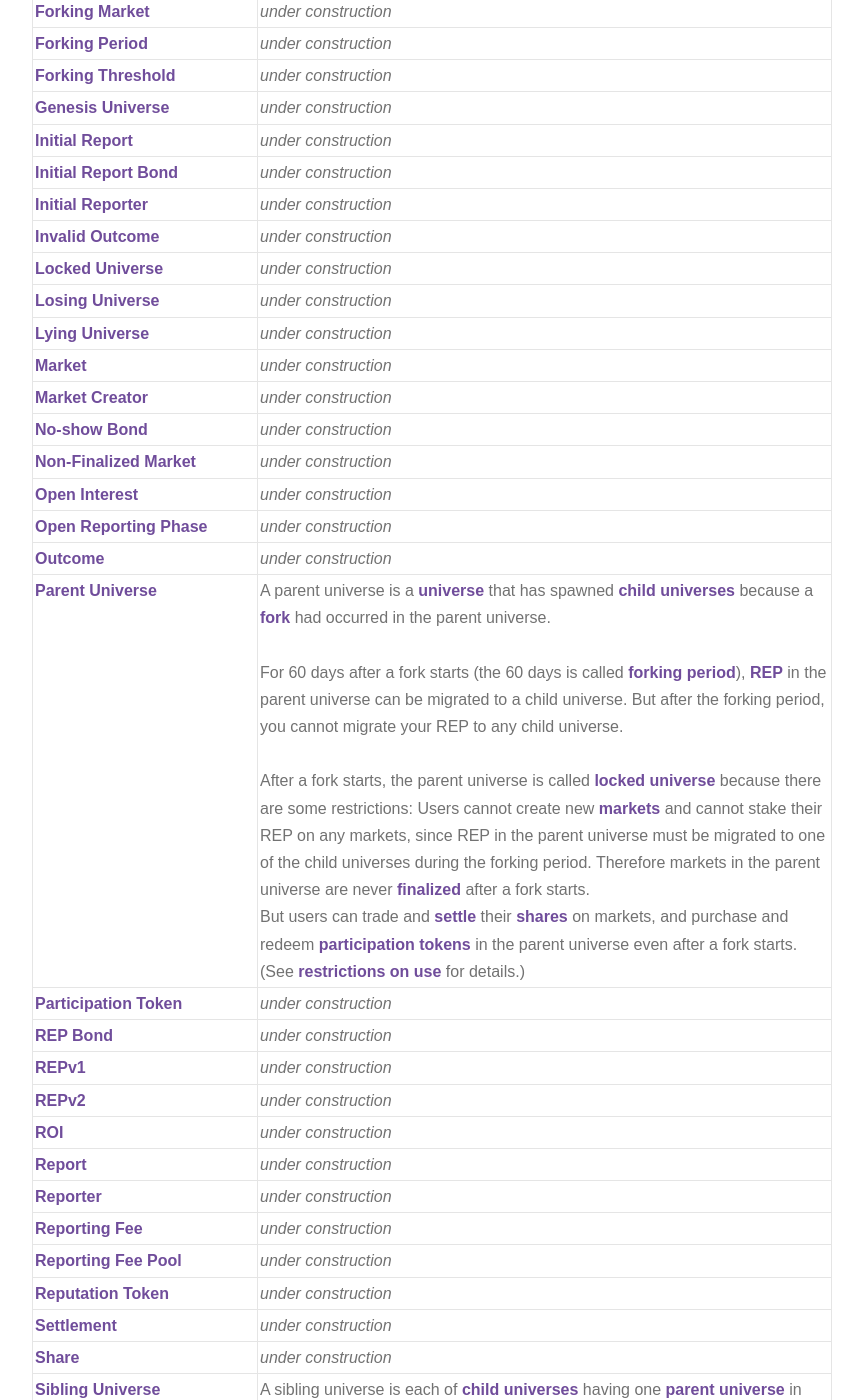
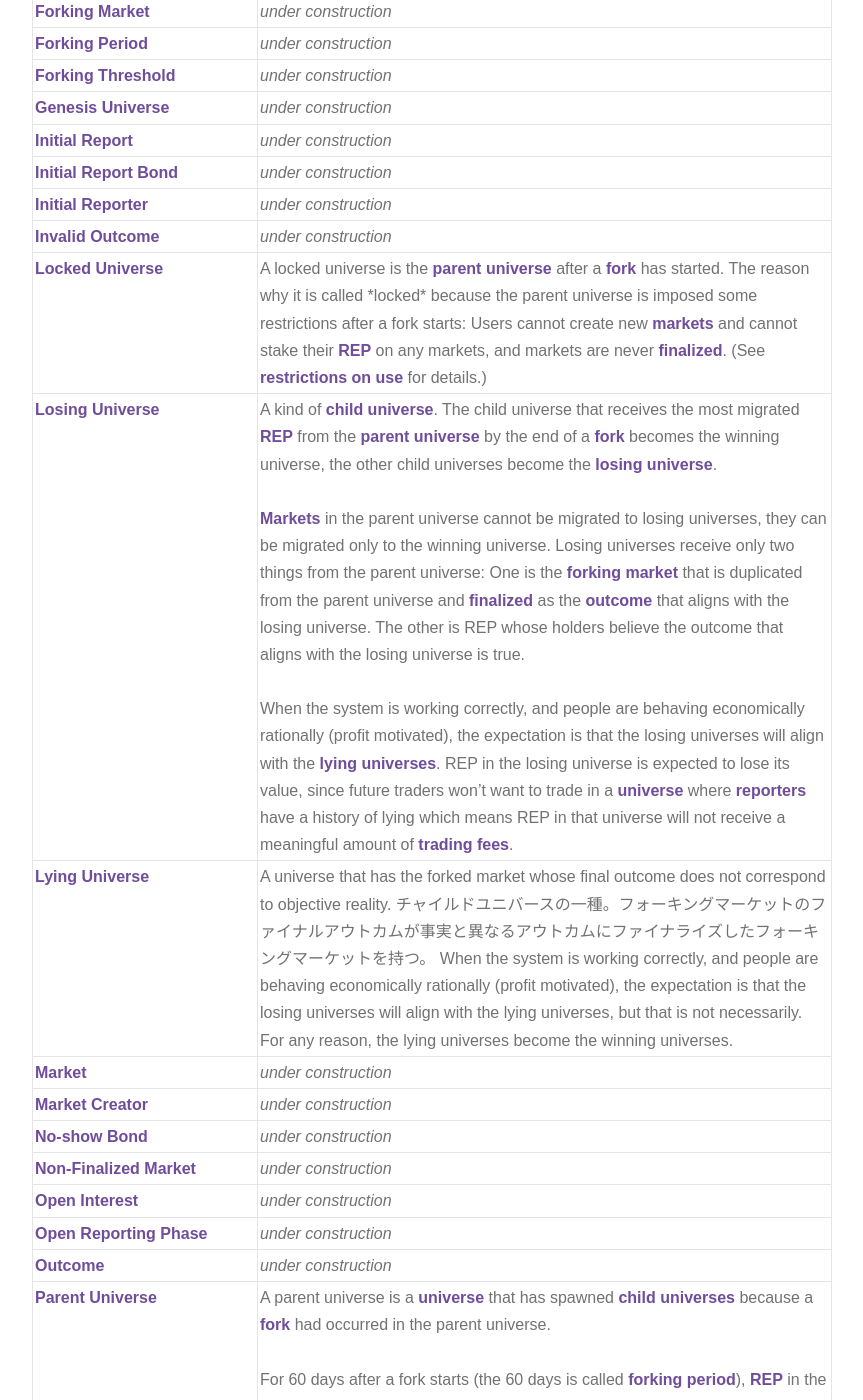
Before and after one commit to MicahZoltu/Augur.Guide-for-IPFS, a Jekyll site: the page built from collections/_version2-english/7-glossary.md, in a window 1280 px wide and 1400 px high, scrolled down 2029 px. Shown: the whole window, without its empty margins (358-1221 px from the left). Built offline with Jekyll 4.4.1, drawn with Linux system fonts in a browser that asks for light colours; comment, search, counter and statistics services are not loaded; some of the changed text lies outside the part shown.

```diff
--- a/_data/version2-english/glossary.yml
+++ b/_data/version2-english/glossary.yml
@@ -58,9 +58,25 @@
 Initial Reporter: <i>under construction</i>
 Initial Report Bond: <i>under construction</i>
 Invalid Outcome: <i>under construction</i>
-Locked Universe: <i>under construction</i>
-Losing Universe: <i>under construction</i>
-Lying Universe: <i>under construction</i>
+Locked Universe: |-
+  A locked universe is the <a href="#Parent_Universe">parent universe</a> after a <a href="#Fork">fork</a> has started.
+  The reason why it is called *locked* because the parent universe is imposed some restrictions after a fork starts: Users cannot create new <a href="#Market">markets</a> and cannot stake their <a href="#Reputation_Token">REP</a> on any markets, and markets are never <a href="#Finalized_Market">finalized</a>.
+  (See <a href="/version2-english/9-fork/3-restrictions-on-use.html" target="_blank">restrictions on use</a> for details.)
+Losing Universe: |-
+  A kind of <a href="#Child_Universe">child universe</a>. The child universe that receives the most migrated <a href="#Reputation_Token">REP</a> from the <a href="#Parent_Universe">parent universe</a> by the end of a <a href="#Fork">fork</a> becomes the winning universe, the other child universes become the <a href="#Losing_Universe">losing universe</a>.
+  <br>
+  <br>
+  <a href="#Market">Markets</a> in the parent universe cannot be migrated to losing universes, they can be migrated only to the winning universe.
+  Losing universes receive only two things from the parent universe: One is the <a href="#Forking_Market">forking market</a> that is duplicated from the parent universe and <a href="#Finalized_Market">finalized</a> as the <a href="#Outcome">outcome</a> that aligns with the losing universe. The other is REP whose holders believe the outcome that aligns with the losing universe is true.
+  <br>
+  <br>
+  When the system is working correctly, and people are behaving economically rationally (profit motivated), the expectation is that the losing universes will align with the <a href="#Lying_Universe">lying universes</a>.
+  REP in the losing universe is expected to lose its value, since future traders won’t want to trade in a <a href="#Universe">universe</a> where <a href="#Reporter">reporters</a> have a history of lying which means REP in that universe will not receive a meaningful amount of <a href="#Trading_Fee">trading fees</a>.
+Lying Universe: |-
+  A universe that has the forked market whose final outcome does not correspond to objective reality.
+  チャイルドユニバースの一種。フォーキングマーケットのファイナルアウトカムが事実と異なるアウトカムにファイナライズしたフォーキングマーケットを持つ。
+
+  When the system is working correctly, and people are behaving economically rationally (profit motivated), the expectation is that the losing universes will align with the lying universes, but that is not necessarily. For any reason, the lying universes become the winning universes.
 Market: <i>under construction</i>
 Market Creator: <i>under construction</i>
 No-show Bond: <i>under construction</i>
@@ -75,11 +91,11 @@
   For 60 days after a fork starts (the 60 days is called <a href="#Forking_Period">forking period</a>), <a href="#Reputation_Token">REP</a> in the parent universe can be migrated to a child universe. But after the forking period, you cannot migrate your REP to any child universe.
   <br>
   <br>
-  After a fork starts, the parent universe is called <a href="#Locked_Universe">locked universe</a> because there are some restrictions:
+  After a fork starts, the parent universe is <a href="#Locked_Universe">locked</a> because there are some restrictions.
   Users cannot create new <a href="#Market">markets</a> and cannot stake their REP on any markets, since REP in the parent universe must be migrated to one of the child universes during the forking period.
-  Therefore markets in the parent universe are never <a href="#Finalized_Market">finalized</a> after a fork starts.
+  Therefore no more markets can <a href="#Finalized_Market">finalize</a> in the parent universe after a fork starts.
   <br>
-  But users can trade and <a href="#Settlement">settle</a> their <a href="#Share">shares</a> on markets, and purchase and redeem <a href="#Participation_Token">participation tokens</a> in the parent universe even after a fork starts.
+  Users can trade and <a href="#Settlement">settle</a> their <a href="#Share">shares</a> on markets, and redeem <a href="#Participation_Token">participation tokens</a> in the parent universe even after a fork starts.
   (See <a href="/version2-english/9-fork/3-restrictions-on-use.html" target="_blank">restrictions on use</a> for details.)
 Participation Token: <i>under construction</i>
 REP Bond: <i>under construction</i>
@@ -93,9 +109,10 @@
 Reputation Token: <i>under construction</i>
 Smart Contract: <i>under construction</i>
 Settlement: <i>under construction</i>
+Settlement Fee: <i>under construction</i>
 Share: <i>under construction</i>
 Sibling Universe: |-
-  A sibling universe is each of <a href="#Child_Universe">child universes</a> having one <a href="#Parent_Universe">parent universe</a> in common.
+  A <a href="#Child_Universe">universe</a> that shares a <a href="#Parent_Universe">parent</a> with the universe in question.
   Sibling universes are entirely disjoint.
   For example, <a href="#Reputation_Token">REP</a> can be used to stake on <a href="#Outcome">outcomes</a> only for <a href="#Market">markets</a> that exist in the same <a href="#Universe">universe</a> as the REP.
   It cannot be used in another universe.
@@ -107,7 +124,24 @@
 Transaction Fee: <i>under construction</i>
 Truth Universe: <i>under construction</i>
 Unfilled Order: <i>under construction</i>
-Universe: <i>under construction</i>
+Universe: |-
+  A universe acts like a container for the objects required for Auger to work, such as REP, markets, shares, and participation tokens, those objects belong to a universe.
+  The objects can be used only for the objects that exsit in the same universe.
+  For example, REP can be used to stake on outcomes only for markets that exist in the same universe as the REP.
+  It cannot be used in another universe.
+
+  When a market forked, new universes are spawned from the universe where the forking market exists.
+  The universe where the forking market exists is called parent universe, and spawned universes are called child universes. When a fork starts, the parent universe is locked permanently.
+
+  Besides, new universe is created when the smart-contracts of Augur are updated.
+  When Augur launched on <a href="https://ethereum.org/ja/glossary/#mainnet" target="_blank">Ethereum Mainnet</a>, it had only one universe called <a href="#Genesis_Universe">genesis universe</a>, the version of this release is kown as Augur v1. After that, the smart-contracts were updated and new universe was created, the version of this release is known as Augur v2.
 Validity Bond: <i>under construction</i>
 Waiting For Window Phase: <i>under construction</i>
-Winning Universe: <i>under construction</i>
+Winning Universe: |-
+  A kind of <a href="#Child_Universe">child universe</a>. The child universe that receives the most migrated <a href="#Reputation_Token">REP</a> from the <a href="#Parent_Universe">parent universe</a> by the end of a <a href="#Fork">fork</a> becomes the winning universe, the other child universes become the <a href="#Losing_Universe">losing universe</a>.
+  <br>
+  <br>
+  All markets in the parent universe can only be migrated to the winning universe and the objects attached to the <a href="#Forking_Market">forking market</a>, such as <a href="#Share">shares</a>, <a href="#Open_Interest">open interest</a>, unfilled orders, are also only migrated to the winning universe. (See <a href="/version2-english/9-fork/4-migration-of-the-objects.html" target="_blank">migration of the objects</a> for details.)
+  <br>
+  <br>
+  When the system is working correctly, and people are behaving economically rationally (profit motivated), the expectation is that the winning universe will align with the <a href="#Truth_Universe">truth universe</a>.
--- a/collections/_version2-english/9-fork/3-restrictions-on-use.md
+++ b/collections/_version2-english/9-fork/3-restrictions-on-use.md
@@ -21,6 +21,7 @@
 {% assign glossary_reporting_fee_pool = glossary_path | append: '#Reporting_Fee_Pool' %}
 {% assign glossary_reputation_token = glossary_path | append: '#Reputation_Token' %}
 {% assign glossary_settlement = glossary_path | append: '#Settlement' %}
+{% assign glossary_settlement_fee = glossary_path | append: '#Settlement_Fee' %}
 {% assign glossary_share = glossary_path | append: '#Share' %}
 {% assign glossary_trading_fee = glossary_path | append: '#Trading_Fee' %}
 {% assign glossary_winning_universe = glossary_path | append: '#Winning_Universe' %}
@@ -115,9 +116,9 @@
       <td rowspan="1" colspan="1">Purchasing</td>
       <td rowspan="1" colspan="1" class="center">✅</td>
       <td rowspan="1" colspan="1" class="center">-</td>
+      <td rowspan="1" colspan="1" class="center">❌</td>
       <td rowspan="1" colspan="1" class="center">✅</td>
-      <td rowspan="1" colspan="1" class="center">✅</td>
-      <td rowspan="1" colspan="1" class="center">✅</td>
+      <td rowspan="1" colspan="1" class="center">❌</td>
       <td rowspan="1" colspan="1" class="center">✅</td>
     </tr>
     <tr>
@@ -146,9 +147,13 @@
 ## During a Fork
 "During a fork" means "during the [forking period]({{glossary_forking_period}})". Only during this period, REP in the [parent universe]({{glossary_parent_universe}}) can be migrated to one of the [child universes]({{glossary_child_universe}}) (See [to-do's]({{url_to_dos}}#after-starting-a-fork-60-days) for details). REP holders cannot stake [REP]({{glossary_reputation_token}}) on any [market]({{glossary_market}}) in the parent universe, since REP in the parent universe needs to be migrated. Therefore, markets in the parent universe are never [finalized]({{glossary_finalized_market}}). And users may not create new markets in the parent univese after a fork starts.
 
-Even if a market in the parent universe has not been migrated to the [winning universe]({{glossary_winning_universe}}), users may trade and [settle]({{glossary_settlement}}) their [shares]({{glossary_share}}) on the market. It does not matter whether the market is already finalized or not, users can do those on any market in the parent universe. Trading in the parent universe, traders pay [creator fee]({{glossary_creator_fee}}) and [reporting fee]({{glossary_reporting_fee}}), and those fees are added to [reporting fee pool]({{glossary_reporting_fee_pool}}). So users may purchase [participation tokens]({{glossary_participation_token}}) to collect those fees and redeem them.
+Even if a market in the parent universe has not been migrated to the [winning universe]({{glossary_winning_universe}}), users may trade and [settle]({{glossary_settlement}}) their [shares]({{glossary_share}}) on the market. It does not matter whether the market is already finalized or not, users can do those on any market in the parent universe. Trading in the parent universe, traders pay [creator fee]({{glossary_creator_fee}}) and [reporting fee]({{glossary_reporting_fee}}), and those fees are added to [reporting fee pool]({{glossary_reporting_fee_pool}}). Users may redeem their [participation tokens]({{glossary_participation_token}}) but may not purchase them, since participation tokens are purchased in exchage for REP but those REP need to be migrated to a child universe.
+<br>
+**Note:** Regarding the pooled fees, there is unfortunately a problem. Because [settlement fees]({{glossary_settlement_fee}}) for markets that finalized prior to the fork will go to the reporting fee pool on the parent universe and if all honest REP migrates to a child universe during the fork, all of those fees will be stuck in the parent universe.
 
-In child universes, there are no restrictions. It doesn't matter whether a child universe is [winning]({{glossary_winning_universe}}) one or [losing]({{glossary_losing_universe}}) one. You can do everything on it as soon as it is created.  Note: child universes are not created as soon as a fork starts, they are created when the first time REP is migrated to them (See [migration of the objects]({{url_migration_of_the_objects}}#forking-market) for details).
+In child universes, there are no restrictions. It doesn't matter whether a child universe is [winning]({{glossary_winning_universe}}) one or [losing]({{glossary_losing_universe}}) one. You can do everything on it as soon as it is created.
+<br>
+**Note:** child universes are not created as soon as a fork starts, they are created when the first time REP is migrated to them (See [migration of the objects]({{url_migration_of_the_objects}}#forking-market) for details).
 
 ## After a Fork Ends
 After the [forking period]({{glossary_forking_period}}), what users can do in the [parent universe]({{glossary_parent_universe}}) is the same as during the forking period except that REP holders cannot migrate their REP to any [child universe]({{glossary_child_universe}}).
```
